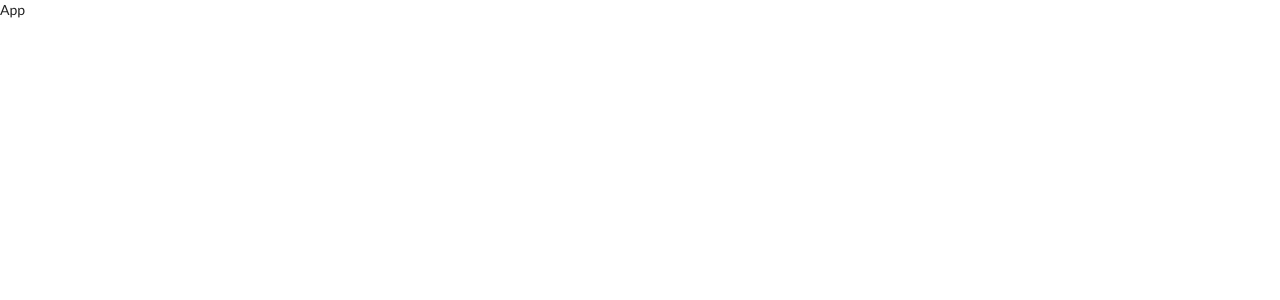
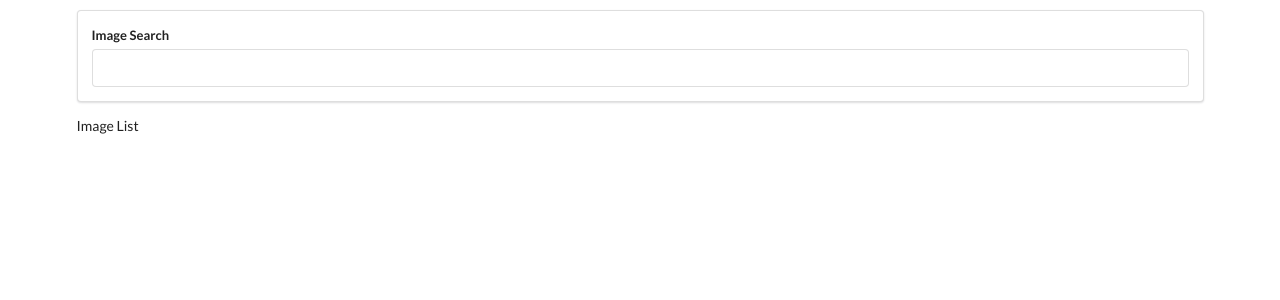
Before and after one commit to emilycritter/mrwr-tutorial-react-pics, a React (Create React App) app: page / in a window 1280 px wide. Shown: the top 300 px of the page. Built offline with nearby package versions, Linux system fonts and the light colour scheme.

Commit message:
Adds search bar (not yet functional)

```diff
--- a/src/components/App.js
+++ b/src/components/App.js
@@ -4,8 +4,9 @@
 
 const App = () => {
   return (
-    <div>
-    App
+    <div className="ui container" style={{ marginTop: '10px' }}>
+      <SearchBar />
+      <ImageList />
     </div>
   )
 }
--- a/src/components/ImageList.js
+++ b/src/components/ImageList.js
@@ -0,0 +1,13 @@
+import React from 'react';
+
+class ImageList extends React.Component {
+  render() {
+    return (
+      <div>
+        Image List
+      </div>
+    )
+  }
+}
+
+export default ImageList;
--- a/src/components/SearchBar.js
+++ b/src/components/SearchBar.js
@@ -0,0 +1,18 @@
+import React from 'react';
+
+class SearchBar extends React.Component {
+  render() {
+    return (
+      <div className="ui segment">
+        <form className="ui form">
+          <div className="field">
+            <label>Image Search</label>
+            <input type="text" />
+          </div>
+        </form>
+      </div>
+    );
+  }
+}
+
+export default SearchBar;
```
